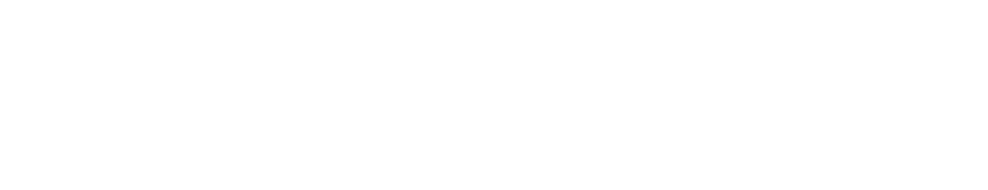
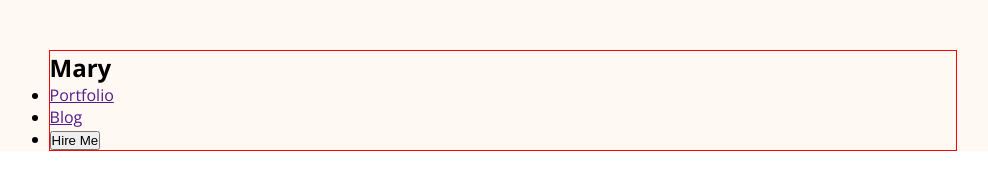
Before and after one commit to abdullahalshahriar/hero-dev-code, a plain HTML site: page index.html in a window 1280 px wide. Shown: the whole page, without its empty margins (137-1125 px from the left). Drawn offline with nearby package versions, Linux system fonts and the light colour scheme.

Commit message:
menu var

```diff
--- a/index.html
+++ b/index.html
@@ -4,8 +4,24 @@
     <meta charset="UTF-8">
     <meta name="viewport" content="width=device-width, initial-scale=1.0">
     <title>Abdullah Al Shahriar Portfolio</title>
+    <link rel="preconnect" href="https://fonts.googleapis.com">
+    <link rel="preconnect" href="https://fonts.gstatic.com" crossorigin>
+    <link href="https://fonts.googleapis.com/css2?family=Open+Sans:ital,wght@0,300..800;1,300..800&display=swap" rel="stylesheet">
+
+    <link rel="stylesheet" href="styles/portfolio.css">
 </head>
-<body>
-
+<body class="font-open-sans">
+    <header>
+        <nav>
+            <div class="logo">
+                <h2>Mary</h2>
+            </div>
+            <ul>
+                <li><a href="">Portfolio</a></li>
+                <li><a href="">Blog</a></li>
+                <li><button>Hire Me</button></li>
+            </ul>
+        </nav>
+    </header>
 </body>
 </html>
--- /dev/null
+++ b/styles/portfolio.css
@@ -0,0 +1,22 @@
+* {
+    margin: 0;
+    padding: 0;
+    box-sizing: border-box;
+}
+
+.font-open-sans {
+  font-family: "Open Sans", sans-serif;
+  font-optical-sizing: auto;
+}
+
+header{
+    background-color: #FFF8F3;
+    padding-top: 50px;
+}
+
+nav{
+    width: 71%;
+    max-width: 1140px;
+    border: 1px solid red;
+    margin: 0px auto;
+}
```
